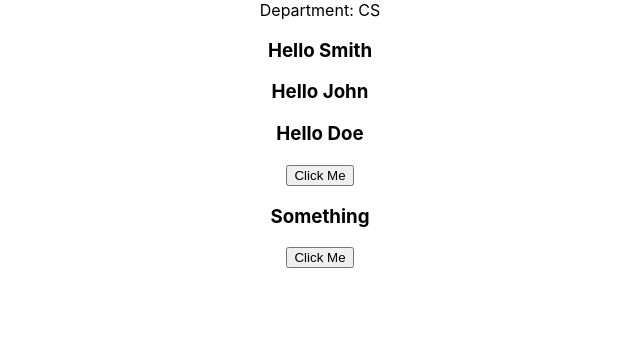
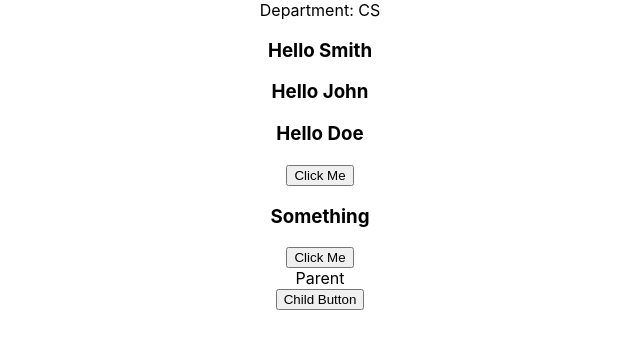
Before and after one commit to gak92/react-tutorial, a React (Create React App) app: page / in a window 1280 px wide. Shown: the top 348 px of the page, without its empty margins (320-960 px from the left). Built offline with nearby package versions, Linux system fonts and the light colour scheme.

Commit message:
Passing data from child to parent using function

```diff
--- a/src/App.js
+++ b/src/App.js
@@ -1,6 +1,8 @@
+/* eslint-disable */
 import './App.css';
 import { Component1 } from './components/Component1';
 import Hello from './components/Hello';
+import Parent from './components/Parent';
 
 function App() {
   return (
@@ -9,6 +11,7 @@ function App() {
       {/* <Hello name="John" /> */}
 
       <Component1 name="Something" />
+      <Parent />
     </div>
   );
 }
--- /dev/null
+++ b/src/components/Child.jsx
@@ -0,0 +1,19 @@
+// import PropTypes from 'prop-types'
+import React, { Component } from 'react'
+
+export class Child extends Component {
+  // static propTypes = {}
+  constructor(props) {
+    super(props);
+  }
+
+  render() {
+    return (
+      <div>
+        <button onClick={()=>this.props.clickHandler("John")}>Child Button</button>
+      </div>
+    )
+  }
+}
+
+export default Child
--- /dev/null
+++ b/src/components/Parent.jsx
@@ -0,0 +1,29 @@
+// import PropTypes from 'prop-types'
+import React, { Component } from 'react'
+import Child from './Child';
+
+export class Parent extends Component {
+  // static propTypes = {}
+  constructor(props) {
+    super(props);
+    this.state = props;
+  }
+
+  parentHandler = (name) => {
+    console.log("Parent click", name);
+    this.setState({
+      name:name,
+    });
+  }
+
+  render() {
+    return (
+      <div>
+        Parent
+        <Child clickHandler={this.parentHandler}  />
+      </div>
+    )
+  }
+}
+
+export default Parent;
```
